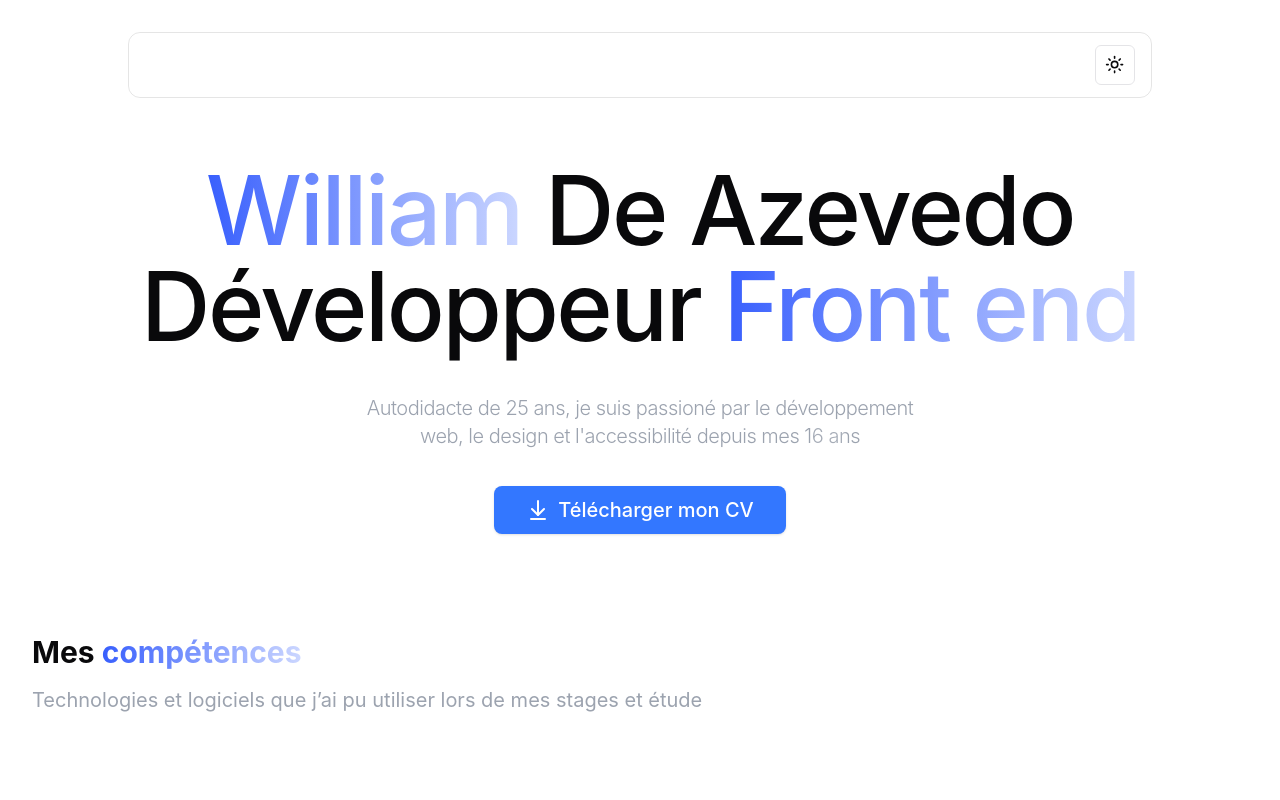
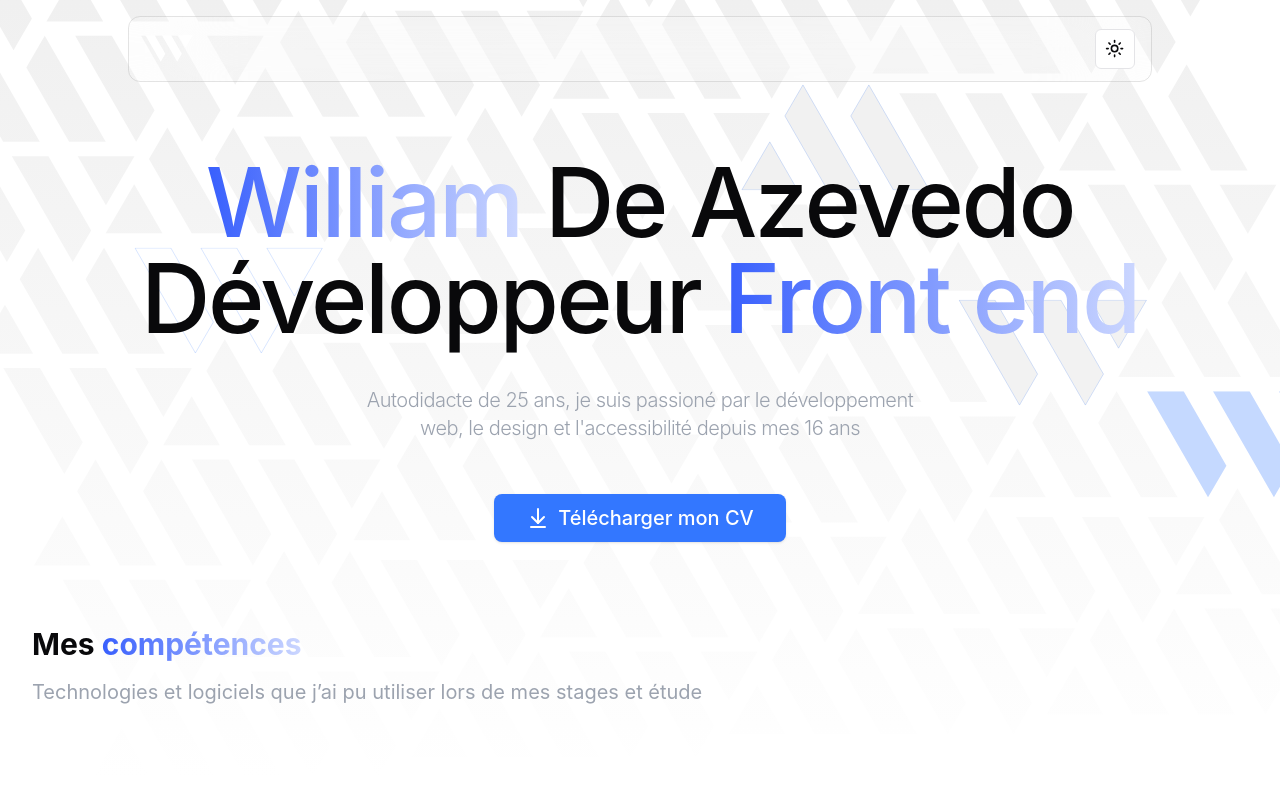
Before and after one commit to WillFDA/williamdeazevedo2024, a Next.js app: page / in a window 1280 px wide. Shown: the top 800 px of the page. Built offline with nearby package versions, Linux system fonts and the light colour scheme.

Commit message:
Avancement revamp

```diff
--- a/app/globals.css
+++ b/app/globals.css
@@ -214,3 +214,23 @@
   border-radius: 6px;
   padding: 2px 12px;
 }
+
+.animate-fade-in {
+  animation: fade-in-translate 0.2s ease-in-out;
+}
+
+@keyframes fade-in {
+  0% {
+    opacity: 0;
+    transform: translateY(-10px);
+  }
+
+  to {
+    opacity: 1;
+    transform: none;
+  }
+}
+
+.animate-fade-in {
+  animation: fade-in 1s var(--animation-delay, 0ms) ease forwards;
+}
--- a/app/page.jsx
+++ b/app/page.jsx
@@ -2,9 +2,28 @@ import Hero from "@/app/sections/hero";
 import MesProjets from "@/app/sections/mes-projets";
 import Skills from "@/app/sections/skills";
 import Footer from "@/app/sections/footer";
+import Header from "@/components/header";
+import Image from "next/image";
 export default function Home() {
   return (
     <>
+      <Image
+        className="hidden dark:block"
+        alt="Background of hero filled with the W Logo"
+        src="/HeroBackgroundDark.svg"
+        width={2259}
+        height={1395}
+        style={{ position: "absolute", top: "0", zIndex: "-1" }}
+      />
+      <Image
+        className="block dark:hidden "
+        alt="Background of hero filled with the W Logo"
+        src="/HeroBackgroundWhite.svg"
+        width={2259}
+        height={1395}
+        style={{ position: "absolute", top: "0", zIndex: "-1" }}
+      />
+      <Header />
       <Hero />
       <Skills />
       <MesProjets />
--- a/app/sections/Hero.jsx
+++ b/app/sections/Hero.jsx
@@ -1,22 +1,9 @@
 import ButtonAnimated from "@/components/ui/button-animated";
-import Logo from "../../components/logo";
-import ToggleTheme from "@/components/toggle-theme";
-import { ArrowDownToLine } from "lucide-react";
 export default function Hero() {
   return (
     <>
-      <div className="w-full max-container md:px-0 px-4 my-8">
-        <header
-          style={{ backdropFilter: "blur(50px)" }}
-          className="blurBackground sticky top-4 z-[100] mx-auto w-4/5 rounded-xl border-black/10 dark:border-white/10 max-md:top-0 max-md:w-full max-md:rounded-none max-md:border-b max-md:px-2 max-md:py-1 md:border"
-        >
-          <div className="container flex h-16 items-center justify-between space-x-4 px-4 sm:space-x-0">
-            <Logo />
-            <ToggleTheme />
-          </div>
-        </header>
-        <div className="my-10">
-          <h1 className="text-center text-balance py-6 text-5xl font-medium leading-none tracking-tight text-foreground sm:text-6xl md:text-7xl lg:text-8xl">
+      <div className="w-full max-container md:px-0 px-4 my-16">
+        <h1 className="text-center -translate-y-4 animate-fade-in opacity-0 [--animation-delay:200ms] text-balance py-6 text-5xl font-medium leading-none tracking-tight text-foreground sm:text-6xl md:text-7xl lg:text-8xl">
           <span className="bg-gradient-to-r from-[#385ffd] to-[#ccd7ff] bg-clip-text text-transparent">
             William
           </span>{" "}
@@ -29,15 +16,7 @@ export default function Hero() {
           Autodidacte de 25 ans, je suis passioné par le développement <br />{" "}
           web, le design et l'accessibilité depuis mes 16 ans
         </p>
-          <div className="mb-12 flex justify-center gap-4 max-md:mx-auto max-md:w-2/3 max-md:flex-col">
-            <a href="" className="p-1">
-              <ButtonAnimated>
-                <ArrowDownToLine />
-                Télécharger mon CV
-              </ButtonAnimated>
-            </a>
-          </div>
-        </div>
+        <ButtonAnimated />
       </div>
     </>
   );
--- /dev/null
+++ b/components/header.jsx
@@ -0,0 +1,17 @@
+import Logo from "./logo";
+import ToggleTheme from "./toggle-theme";
+const Header = () => {
+  return (
+    <header
+      style={{ backdropFilter: "blur(50px)" }}
+      className="blurBackground sticky top-4 z-[100] mx-auto w-4/5 rounded-xl border-black/10 dark:border-white/10 max-md:top-0 max-md:w-full max-md:rounded-none max-md:border-b max-md:px-2 max-md:py-1 md:border"
+    >
+      <div className="container flex h-16 items-center justify-between space-x-4 px-4 sm:space-x-0">
+        <Logo />
+        <ToggleTheme />
+      </div>
+    </header>
+  );
+};
+
+export default Header;
--- a/components/ui/button-animated.jsx
+++ b/components/ui/button-animated.jsx
@@ -1,9 +1,15 @@
-const ButtonAnimated = ({ children }) => {
+import { ArrowDownToLine } from "lucide-react";
+const ButtonAnimated = () => {
   return (
-    <button className="items-center justify-center whitespace-nowrap font-medium focus-visible:outline-none focus-visible:ring-1 focus-visible:ring-ring disabled:pointer-events-none disabled:opacity-50 bg-primary text-primary-foreground shadow hover:scale-[1.02] hover:bg-primary/90 dark:shadow-foreground/5 h-10 px-8 relative z-50 flex -translate-y-4 gap-2 rounded-lg group ring-offset-current transition-all duration-300 ease-out hover:ring-2 hover:ring-primary hover:ring-offset-2 text-xl py-6">
-      <span className="absolute right-0 -mt-12 h-32 w-8 translate-x-12 rotate-12 transform-gpu bg-white opacity-10 transition-all duration-1000 ease-out group-hover:-translate-x-96 dark:bg-black"></span>
-      {children}
-    </button>
+    <div className="mb-12 flex justify-center gap-4 max-md:mx-auto max-md:w-2/3 max-md:flex-col">
+      <a href="" className="p-1 overflow-hidden">
+        <button className="items-center justify-center whitespace-nowrap font-medium focus-visible:outline-none focus-visible:ring-1 focus-visible:ring-ring disabled:pointer-events-none disabled:opacity-50 bg-primary text-primary-foreground shadow hover:scale-[1.02] hover:bg-primary/90 dark:shadow-foreground/5 h-10 px-8 relative z-50 flex -translate-y-4 animate-fade-in gap-2 rounded-lg opacity-0 [--animation-delay:600ms] transform-gpu group ring-offset-current transition-all duration-300 ease-out hover:ring-2 hover:ring-primary hover:ring-offset-2 text-xl py-6">
+          <span className="absolute right-0 -mt-12 h-32 w-8 translate-x-12 rotate-12 transform-gpu bg-white opacity-10 transition-all duration-1000 ease-out group-hover:-translate-x-96 dark:bg-black"></span>
+          <ArrowDownToLine />
+          Télécharger mon CV
+        </button>
+      </a>
+    </div>
   );
 };
 
```
Also changed, not shown: public/HeroBackgroundDark.svg (added), public/HeroBackgroundWhite.svg (added). Lines whose indentation alone changed are shown as unchanged.
